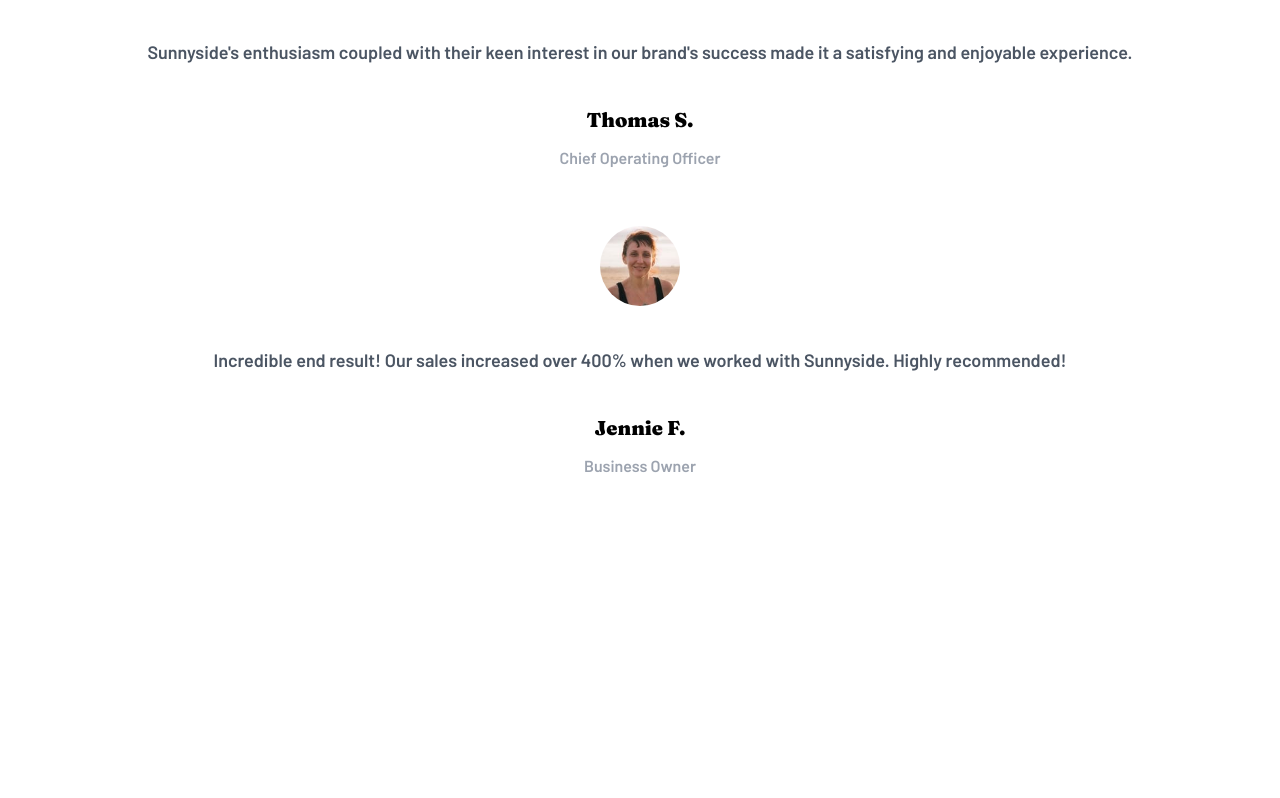
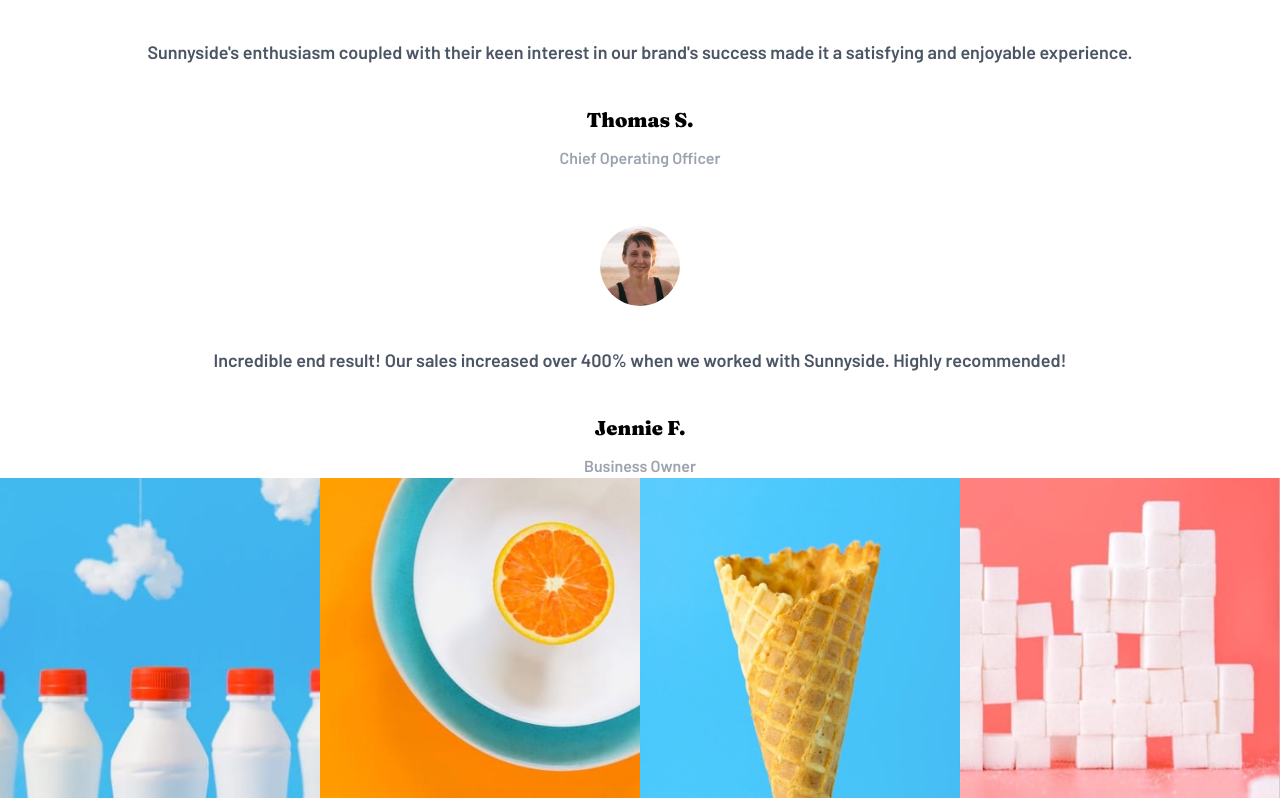
Before and after one commit to timbosTours/Frontend-Mentor-Sunnyside-Agency, a Next.js app: page / in a window 1280 px wide. Shown: the part 2149-2947 px from the top of the page. Before the commit the page ends 2627 px from the top, so only its background shows below. Built offline with nearby package versions, Linux system fonts and the light colour scheme.

Commit message:
testimonial images

```diff
--- a/components/Testimonials.tsx
+++ b/components/Testimonials.tsx
@@ -73,7 +73,36 @@
                     <h3 className="text-gray-400">Business Owner</h3>
                 </div>
             </div>
-
+            <div className="flex">
+                <Image
+                    className="h-1/4 w-1/4"
+                    src="/images/mobile/image-gallery-milkbottles.jpg"
+                    alt=""
+                    width={180}
+                    height={180}
+                />
+                <Image
+                    className="h-1/4 w-1/4"
+                    src="/images/mobile/image-gallery-orange.jpg"
+                    alt=""
+                    width={180}
+                    height={180}
+                />
+                <Image
+                    className="h-1/4 w-1/4"
+                    src="/images/mobile/image-gallery-cone.jpg"
+                    alt=""
+                    width={180}
+                    height={180}
+                />
+                <Image
+                    className="h-1/4 w-1/4"
+                    src="/images/mobile/image-gallery-sugar-cubes.jpg"
+                    alt=""
+                    width={180}
+                    height={180}
+                />
+            </div>
         </div>
     )
 }
```
